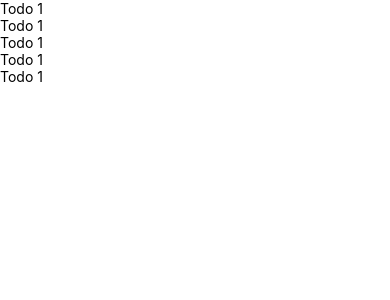
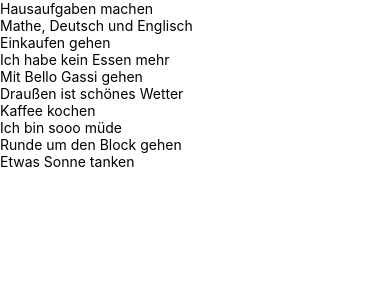
Before and after one commit to tim-w97/EisenhowerDo, a React Native app: screen / in a window 390 px wide. Shown: the top 300 px of the page. Built offline with nearby package versions, Linux system fonts and the light colour scheme.

Commit message:
added a todo list entry
- added a todo list entry
- added IDs to dummy todos
- using the ID as key

```diff
--- /dev/null
+++ b/src/sampleData/dummyTodos.json
@@ -0,0 +1,42 @@
+[
+  {
+    "id": "676c67c9-73f4-4984-9608-0f3b9c2de8ad",
+    "title": "Hausaufgaben machen",
+    "text": "Mathe, Deutsch und Englisch",
+    "isImportant": true,
+    "isUrgent": false,
+    "isCompleted": false
+  },
+  {
+    "id": "70707a90-dce2-48b5-b336-2e41113824f4",
+    "title": "Einkaufen gehen",
+    "text": "Ich habe kein Essen mehr",
+    "isImportant": false,
+    "isUrgent": true,
+    "isCompleted": false
+  },
+  {
+    "id": "2c3bbfeb-3ee4-4fba-8ce7-cf2c44d7902f",
+    "title": "Mit Bello Gassi gehen",
+    "text": "Draußen ist schönes Wetter",
+    "isImportant": true,
+    "isUrgent": true,
+    "isCompleted": false
+  },
+  {
+    "id": "43490cba-3438-465c-8f01-7e48fe4d9457",
+    "title": "Kaffee kochen",
+    "text": "Ich bin sooo müde",
+    "isImportant": false,
+    "isUrgent": true,
+    "isCompleted": false
+  },
+  {
+    "id": "f77aa9f4-4f88-4bdd-9838-3f050e9c43df",
+    "title": "Runde um den Block gehen",
+    "text": "Etwas Sonne tanken",
+    "isImportant": false,
+    "isUrgent": false,
+    "isCompleted": false
+  }
+]
--- a/src/screens/MyTodosScreen.tsx
+++ b/src/screens/MyTodosScreen.tsx
@@ -1,14 +1,14 @@
-import {SafeAreaView, Text} from 'react-native';
+import {SafeAreaView} from 'react-native';
 import React from 'react';
+import TodoListEntry from '../views/TodoListEntry.tsx';
+import dummyTodos from '../sampleData/dummyTodos.json';
 
 function MyTodosScreen() {
   return (
     <SafeAreaView>
-      <Text>Todo 1</Text>
-      <Text>Todo 1</Text>
-      <Text>Todo 1</Text>
-      <Text>Todo 1</Text>
-      <Text>Todo 1</Text>
+      {dummyTodos.map(todo => (
+        <TodoListEntry key={todo.id} todo={todo} />
+      ))}
     </SafeAreaView>
   );
 }
--- a/src/types/todo.ts
+++ b/src/types/todo.ts
@@ -1,4 +1,7 @@
 type Todo = {
+  // ID of the Todo (UUID v4)
+  id: string;
+
   // the title of the Todo
   title: string;
 
--- /dev/null
+++ b/src/views/TodoListEntry.tsx
@@ -0,0 +1,18 @@
+import {Text, View} from 'react-native';
+import Todo from '../types/todo.ts';
+import React from 'react';
+
+type TodoListEntryProps = {
+  todo: Todo;
+};
+
+function TodoListEntry({todo}: TodoListEntryProps) {
+  return (
+    <View>
+      <Text>{todo.title}</Text>
+      <Text>{todo.text}</Text>
+    </View>
+  );
+}
+
+export default TodoListEntry;
```
Also changed, not shown: src/sampleData/dummyTodos.ts (deleted, +0 -41 lines).
